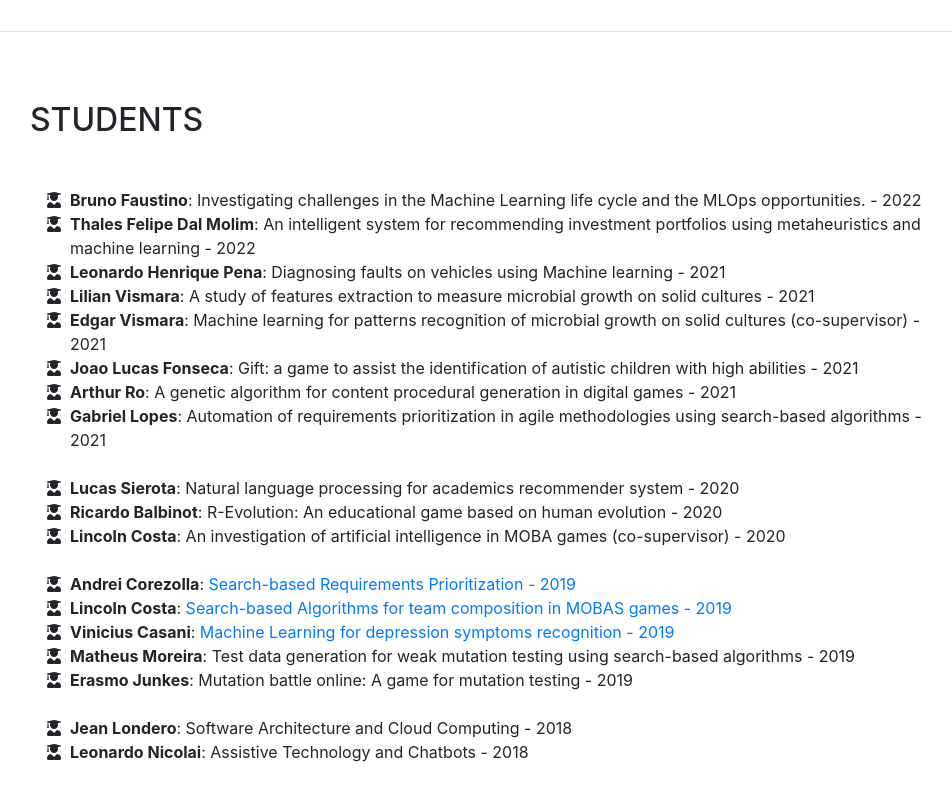
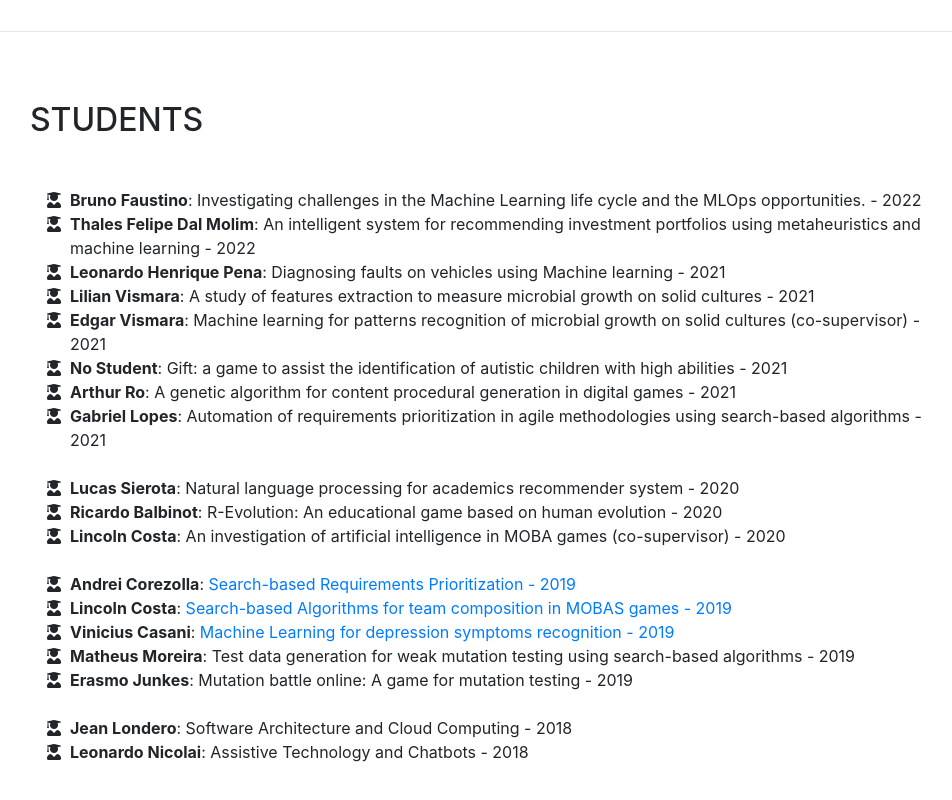
Before and after one commit to fcarlosmonteiro/fcarlosmonteiro.github.io, a website with bundled scripts: page index.html in a window 1280 px wide. Shown: the part 7795-8595 px from the top of the page, without its empty margins (290-1242 px from the left). Built offline with nearby package versions, Linux system fonts and the light colour scheme; a web font is replaced by a local one.

Commit message:
add students

```diff
--- a/index.html
+++ b/index.html
@@ -544,7 +544,7 @@
                 <b>Edgar Vismara</b>: Machine learning for patterns recognition of microbial growth on solid cultures (co-supervisor) - 2021</li>
           <li>
             <i class="fa-li fas fa-user-graduate"></i>
-            <b>Joao Lucas Fonseca</b>: Gift: a game to assist the identification of autistic children with high abilities - 2021</li>
+            <b>No Student</b>: Gift: a game to assist the identification of autistic children with high abilities - 2021</li>
           <li>
             <i class="fa-li fas fa-user-graduate"></i>
             <b>Arthur Ro</b>: A genetic algorithm for content procedural generation in digital games - 2021</li>
```
